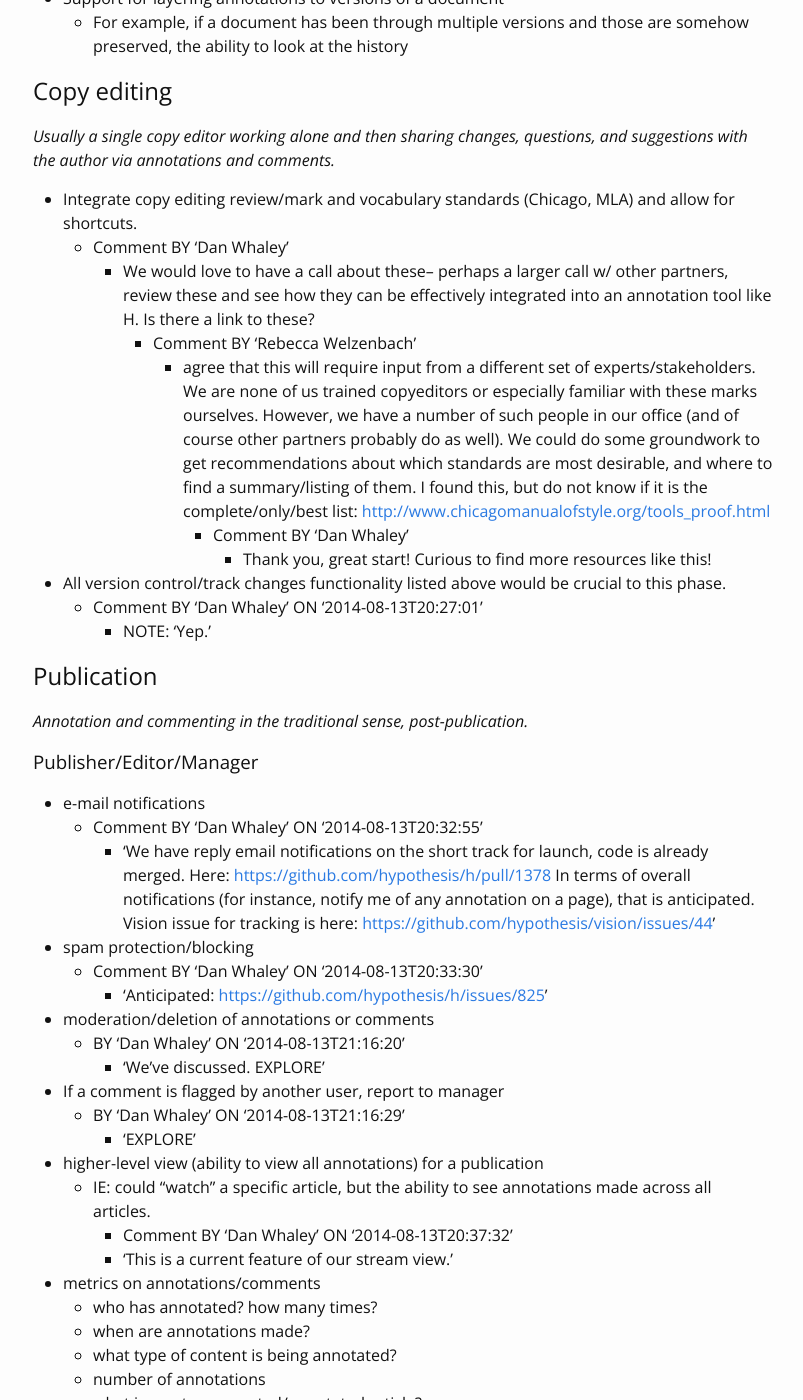
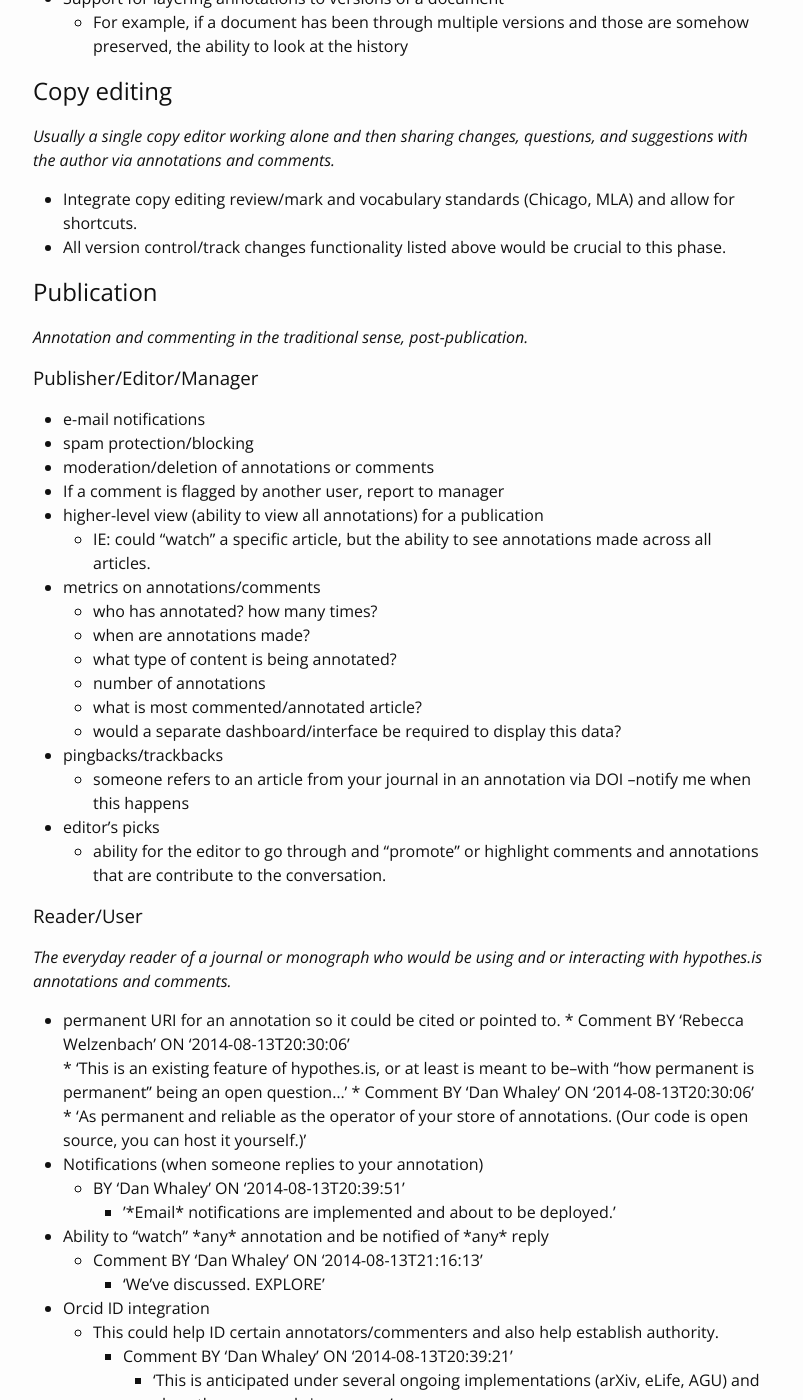
Before and after one commit to jmcglone/h-publishing, a Jekyll site: the page built from index.md, in a window 1280 px wide and 1400 px high, scrolled down 2130 px. Shown: the whole window, without its empty margins (237-1040 px from the left). Built offline with Jekyll 4.4.1, drawn with Linux system fonts in a browser that asks for light colours; a script that is not in the unit is left out; some of the changed text lies outside the part shown.

Commit message:
Update index.md

```diff
--- a/index.md
+++ b/index.md
@@ -63,15 +63,7 @@ Accordingly this document outlines features, questions, and requirements organiz
 *Usually a single copy editor working alone and then sharing changes, questions, and suggestions with the author via annotations and comments.*
 
 * Integrate copy editing review/mark and vocabulary standards (Chicago, MLA) and allow for shortcuts.
-	* Comment BY 'Dan Whaley'
-		* We would love to have a call about these-- perhaps a larger call w/ other partners, review these and see how they can be effectively integrated into an annotation tool like H. Is there a link to these?
-			* Comment BY 'Rebecca Welzenbach'
-				* agree that this will require input from a different set of experts/stakeholders. We are none of us trained copyeditors or especially familiar with these marks ourselves. However, we have a number of such people in our office (and of course other partners probably do as well). We could do some groundwork to get recommendations about which standards are most desirable, and where to find a summary/listing of them. I found this, but do not know if it is the complete/only/best list: <http://www.chicagomanualofstyle.org/tools_proof.html>
-					* Comment BY 'Dan Whaley'
-						* Thank you, great start! Curious to find more resources like this!
 * All version control/track changes functionality listed above would be crucial to this phase.
-	* Comment BY 'Dan Whaley' ON '2014-08-13T20:27:01'
-		* NOTE: 'Yep.'
 
 ## Publication
 
@@ -79,21 +71,11 @@ Accordingly this document outlines features, questions, and requirements organiz
 
 ### Publisher/Editor/Manager
 * e-mail notifications
-	* Comment BY 'Dan Whaley' ON '2014-08-13T20:32:55'
-		* 'We have reply email notifications on the short track for launch, code is already merged. Here: <https://github.com/hypothesis/h/pull/1378>  In terms of overall notifications (for instance, notify me of any annotation on a page), that is anticipated. Vision issue for tracking is here: <https://github.com/hypothesis/vision/issues/44>'
 * spam protection/blocking
-	* Comment BY 'Dan Whaley' ON '2014-08-13T20:33:30'
-		* 'Anticipated: <https://github.com/hypothesis/h/issues/825>'
 * moderation/deletion of annotations or comments
-	* BY 'Dan Whaley' ON '2014-08-13T21:16:20'
-		* 'We've discussed. EXPLORE'
 * If a comment is flagged by another user, report to manager
-	* BY 'Dan Whaley' ON '2014-08-13T21:16:29'
-		* 'EXPLORE'
 * higher-level view (ability to view all annotations) for a publication
 	* IE: could "watch" a specific article, but the ability to see annotations made across all articles.
-		* Comment BY 'Dan Whaley' ON '2014-08-13T20:37:32'
-		* 'This is a current feature of our stream view.'
 * metrics on annotations/comments
 	* who has annotated? how many times?
 	* when are annotations made?
@@ -101,12 +83,8 @@ Accordingly this document outlines features, questions, and requirements organiz
 	* number of annotations
 	* what is most commented/annotated article?
 	* would a separate dashboard/interface be required to display this data?
-  	* Comment BY 'Dan Whaley' ON '2014-08-13T20:53:34'
-  		* 'Anticipated: <https://github.com/hypothesis/vision/issues/75>'
 * pingbacks/trackbacks
 	* someone refers to an article from your journal in an annotation via DOI –notify me when this happens
-	* Comment BY 'Dan Whaley' ON '2014-08-13T20:53:51'
-		* 'Interesting: EXPLORE'
 * editor's picks
 	* ability for the editor to go through and "promote" or highlight comments and annotations that are contribute to the conversation.
 
```
